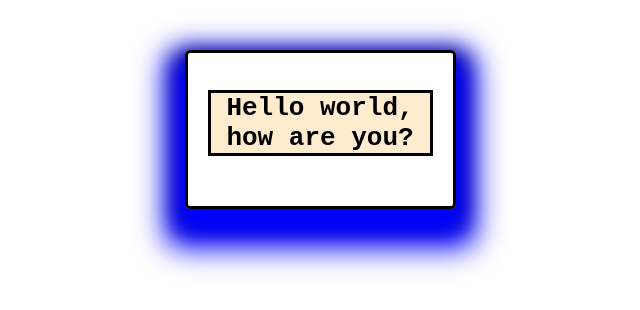
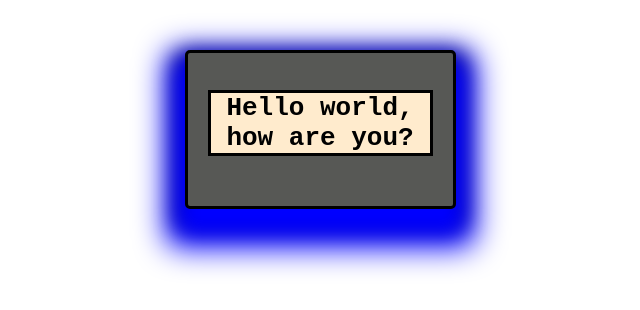
Before and after one commit to martinbaxter1/fresh-code, a plain HTML site: page index.html in a window 1280 px wide. Shown: the whole page, without its empty margins (320-960 px from the left). Drawn offline with Linux system fonts and the light colour scheme.

Commit message:
changed background to grey

```diff
--- a/index.html
+++ b/index.html
@@ -21,6 +21,7 @@
             border-radius: 5px;
             margin: 50px auto;
             padding: 10px;
+            background-color: rgb(87, 88, 85)
 
         }
         .card-content {
```
